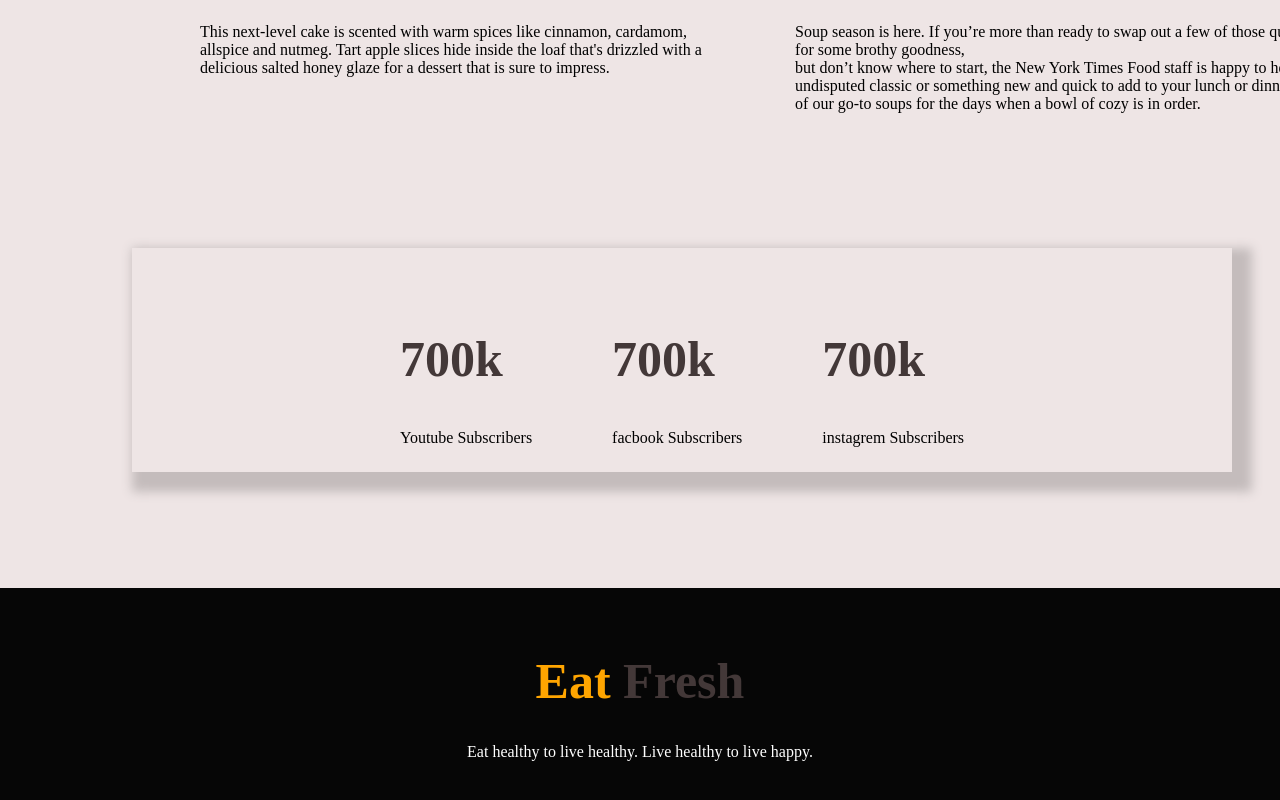
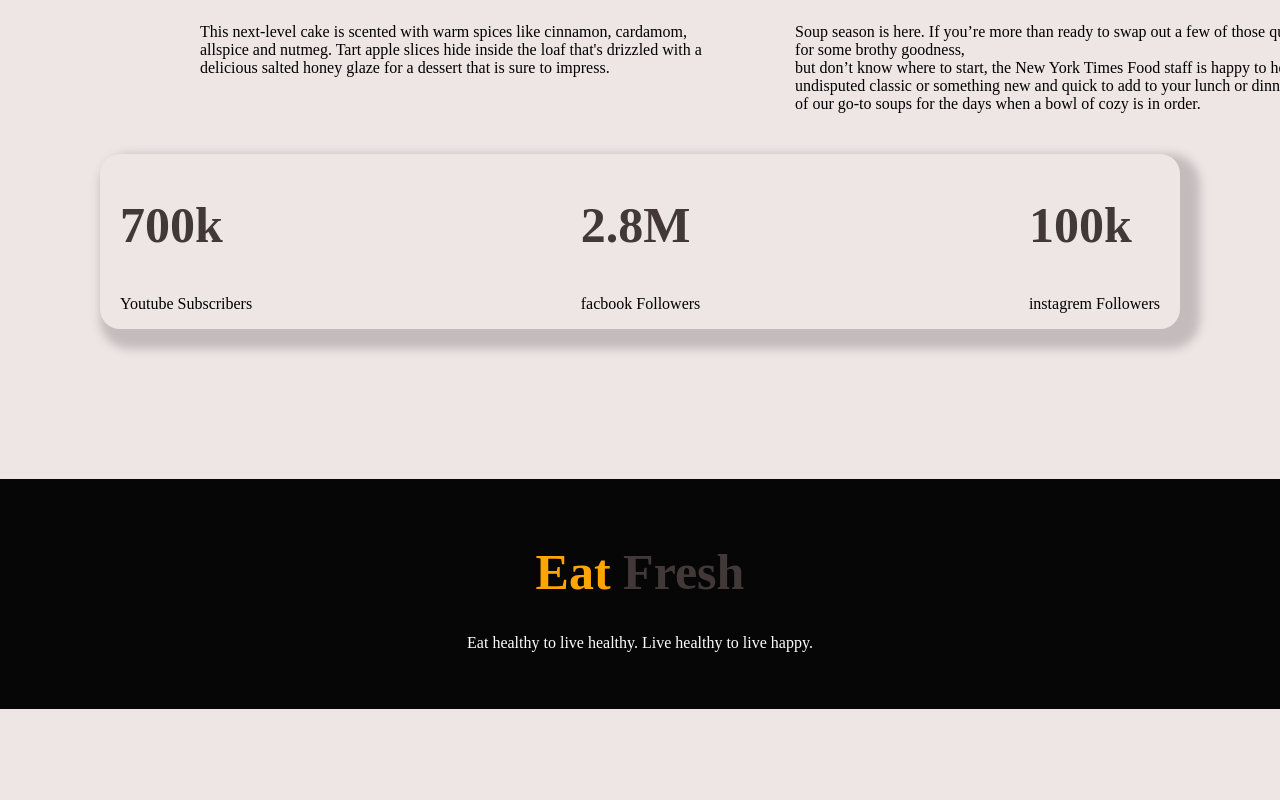
Before and after one commit to AB-Shahid/Cool-Health, a plain HTML site: page index.html in a window 1280 px wide. Shown: the part 2234-3034 px from the top of the page. After the commit the page ends 2943 px from the top, so only its background shows below. Drawn offline with Linux system fonts and the light colour scheme.

Commit message:
last commit

```diff
--- a/index.html
+++ b/index.html
@@ -84,15 +84,15 @@
            </div>
         <div class="four0">
             <h1>
-                700k
+                2.8M
             </h1>
-            <p>facbook Subscribers</p>
+            <p>facbook Followers</p>
         </div>
         <div class="four0">
             <h1>
-                700k
+                100k
             </h1>
-            <p>instagrem Subscribers</p>
+            <p>instagrem Followers</p>
         </div>
         </section>
         <footer class="footer-div">
--- a/style.css
+++ b/style.css
@@ -101,18 +101,12 @@ h1{
 
 .four{
     display: flex;
-    justify-content: center;
-    /* padding: 40px; */
-    width: 1100px;
-    height:224px ;
+    justify-content: space-between;
     box-shadow: 10px 10px 10px 10px rgb(196, 188, 188);
-
-    transform: translate(12%,15%);
     margin-top: 60px;
-    transition: 2s;
-}
-.four0{
-    padding: 40px;
+    margin: 0 100px;
+    padding: 0 20px;
+    border-radius: 20px;
 }
 
 /* #footer section## */
```
